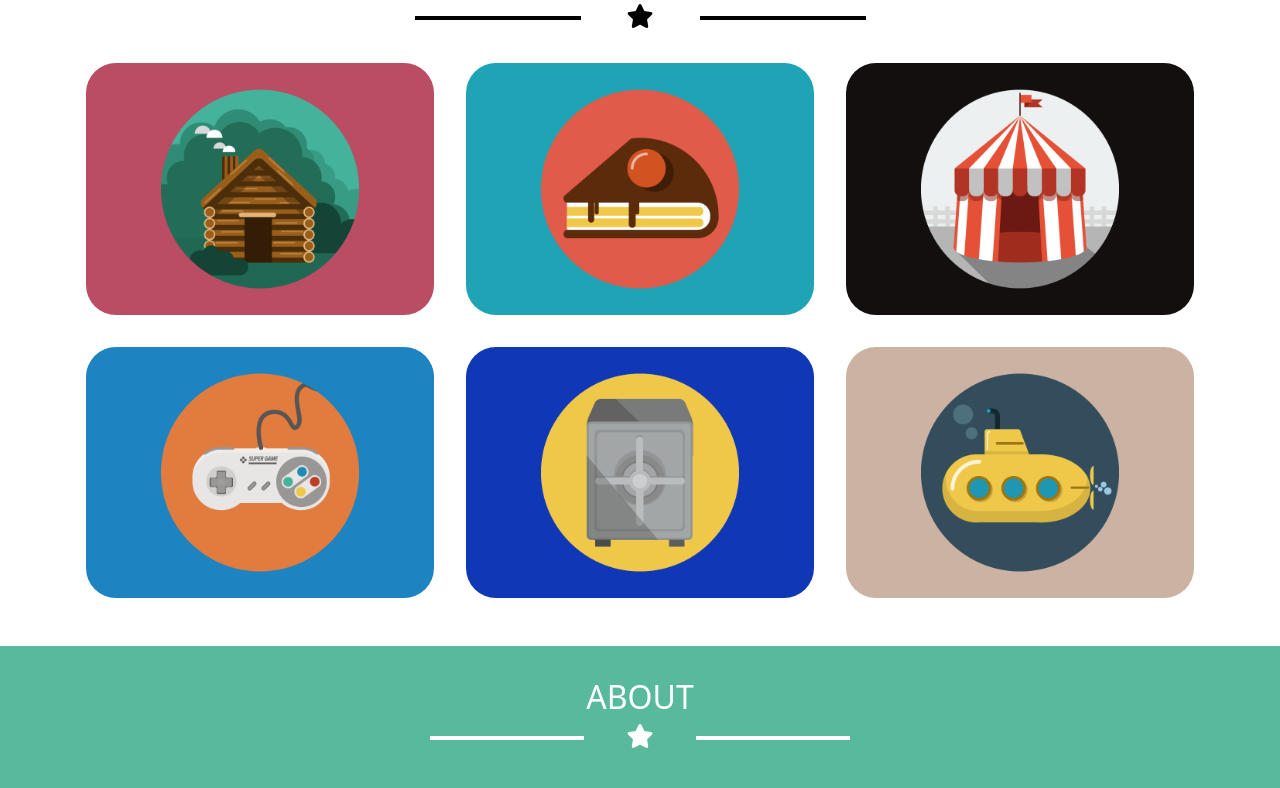
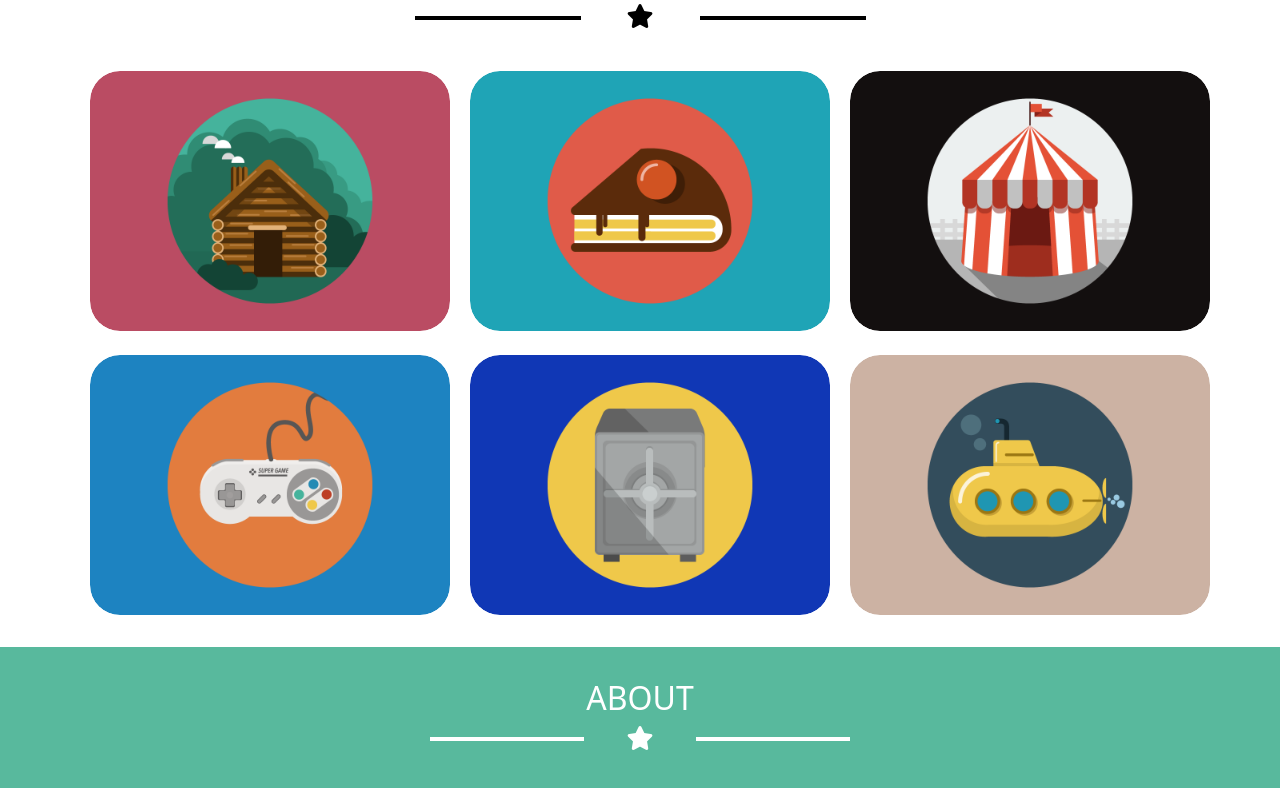
Before and after one commit to alexcapoluongo/html-css-bootstrap-freelancer, a plain HTML site: page index.html in a window 1280 px wide. Shown: the part 646-1434 px from the top of the page. Drawn offline with nearby package versions, Linux system fonts and the light colour scheme.

```diff
--- a/css/style.css
+++ b/css/style.css
@@ -151,7 +151,8 @@
 }
 
 .img_port{
-    padding:1em;
+    border-radius: 30px;
+    margin-left:20px;
     position:relative;
     overflow: hidden;
 }
--- a/index.html
+++ b/index.html
@@ -90,42 +90,42 @@
                     </div>
                 </div>
                 <div class="row p-0">
-                    <div class="col-12 col-md-6 col-lg-4 p-0">
+                    <div class="col-12 gy-4 col-md-6 col-lg-4 p-0">
                         <div class="img_port">
                             <div class="overlay"></div>
                             <img src="img/cabin.png" alt="">
                         </div>
                     </div>
 
-                    <div class="col-12 col-md-6 col-lg-4 p-0">
+                    <div class="col-12 gy-4 gx-4 col-md-6 col-lg-4 p-0">
                         <div class="img_port">
                             <div class="overlay"></div>
                             <img src="img/cake.png" alt="">
                         </div>
                     </div>
 
-                    <div class="col-12 col-md-6 col-lg-4 p-0">
+                    <div class="col-12 gy-4  col-md-6 col-lg-4 p-0">
                         <div class="img_port">
                             <div class="overlay"></div>
                             <img src="img/circus.png" alt="">
                         </div>
                     </div>
 
-                    <div class="col-12 col-md-6 col-lg-4 p-0">
+                    <div class="col-12 gy-4 col-md-6 col-lg-4 p-0">
                         <div class="img_port">
                             <div class="overlay"></div>
                             <img src="img/game.png" alt="">
                         </div>
                     </div>
 
-                    <div class="col-12 col-md-6 col-lg-4 p-0">
+                    <div class="col-12 gy-4 col-md-6 col-lg-4 p-0">
                         <div class="img_port">
                             <div class="overlay"></div>
                             <img src="img/safe.png" alt="">
                         </div>
                     </div>
 
-                    <div class="col-12 col-md-6 col-lg-4 p-0">
+                    <div class="col-12 gy-4 col-md-6 col-lg-4 p-0">
                         <div class="img_port">
                             <div class="overlay"></div>
                             <img src="img/submarine.png" alt="">
```
